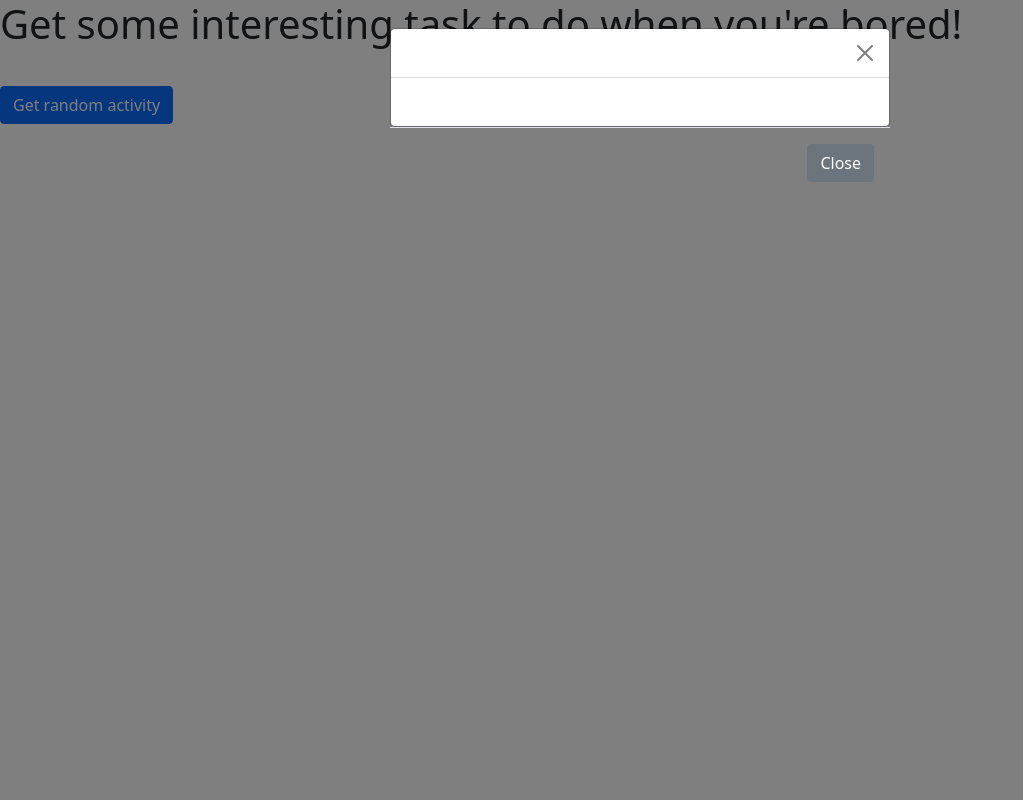
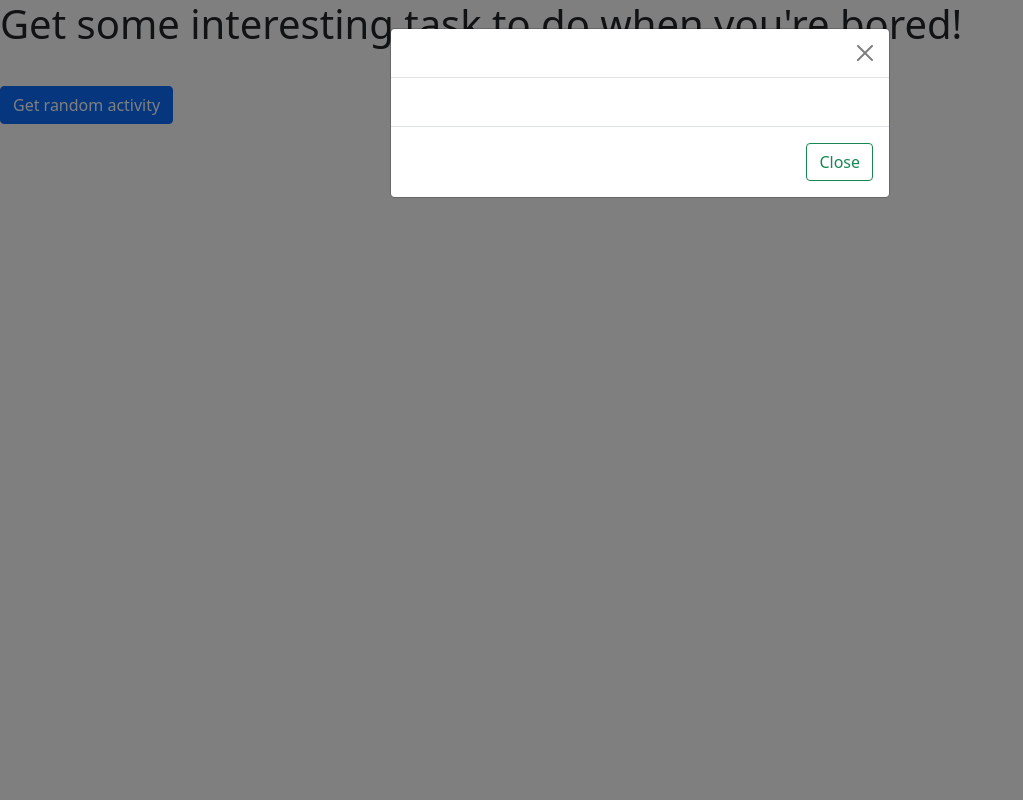
Before and after one commit to PavloShutz/have-some-fun, a Flask app: page / in a window 1280 px wide, after a click on "Get random activity". Shown: the whole page, without its empty margins (0-1023 px from the left). Run offline with Flask 3, Linux system fonts and the light colour scheme.

Commit message:
fixed modal component

```diff
--- a/templates/index.html
+++ b/templates/index.html
@@ -27,9 +27,8 @@
 					<p id="price"></p>
 					<p id="link"></p>
 				</div>
-				</div>
 				<div class="modal-footer">
-					<button type="button" class="btn btn-secondary" data-bs-dismiss="modal">Close</button>
+					<button type="button" class="btn btn-outline-success" data-bs-dismiss="modal">Close</button>
 				</div>
 			</div>
 		</div>
```
